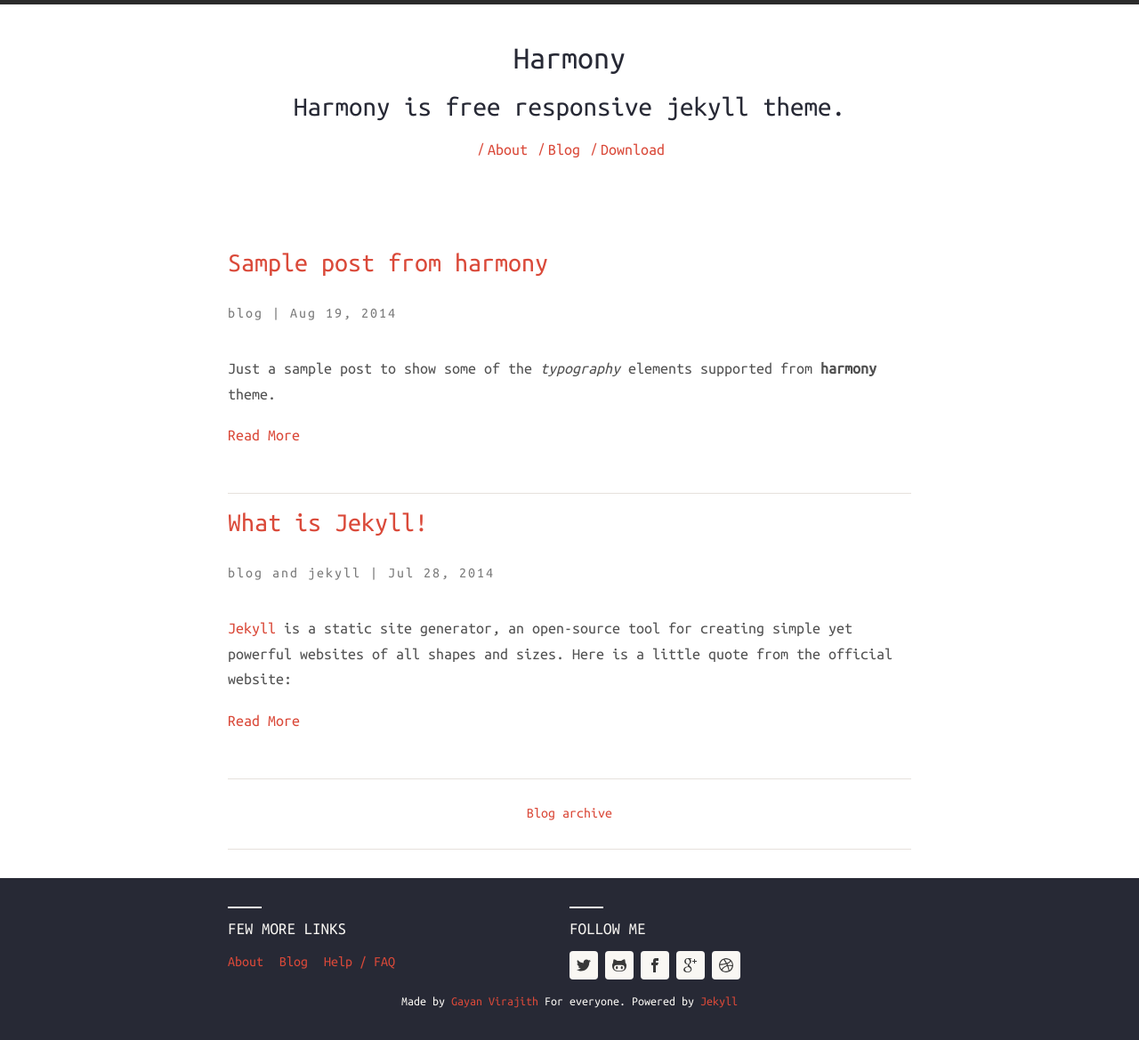
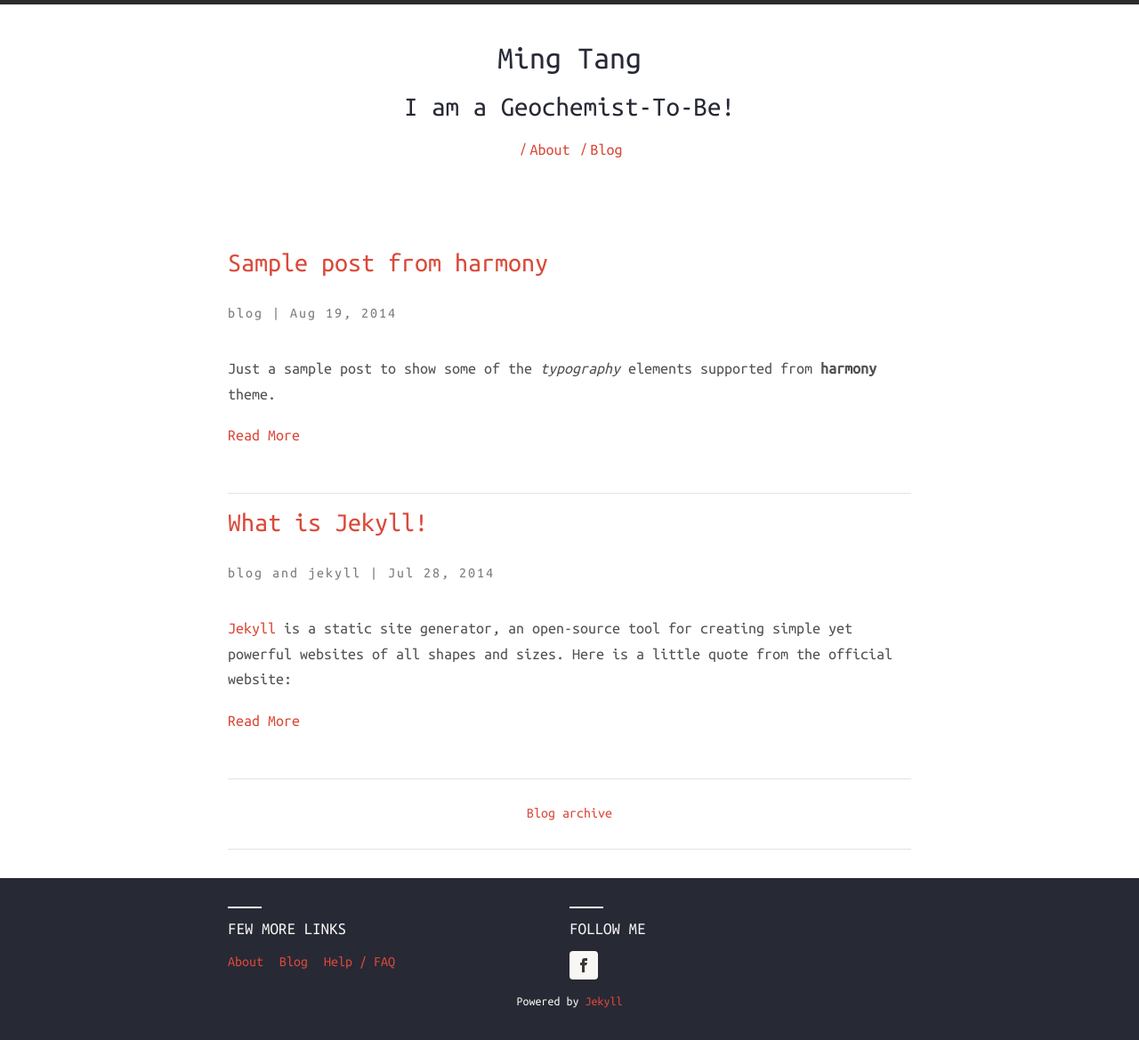
Before and after one commit to mingtang/mingtang.github.io, a Jekyll site: the page built from index.html, in a window 1280 px wide. Shown: the whole page at 89% size. Built offline with Jekyll 4.4.1, drawn with Linux system fonts in a browser that asks for light colours; nearby versions of some CDN libraries.

Commit message:
changed index wordings

```diff
--- a/_config.yml
+++ b/_config.yml
@@ -11,35 +11,33 @@
 
 # Harmony theme configuration. Please change accordingly.
 harmony:
-  name: Harmony
+  name: Ming Tang
   # Little description about your site
-  description: Harmony is free responsive jekyll theme.
+  description: I am a Geochemist-To-Be!
   # 'meta_description:' Write an awesome description for your new site here.
   # It will appear in your document head meta (for Google search results) and
   # in your feed.xml site description.
   meta_description: > #
-   Harmony is a free responsive jekyll theme by Gayan Virajith
-   and Maheshika Lakmali. Sourced on Github -
-   https://github.com/gayanvirajith/harmony
+   Personal blog belonging to Ming Tang.
   basetheme: theme-base-01 # pre defined thmes are darken, blue-water, redish.
-  author: # Author details
-    name: Gayan Virajith
-    email: gayanvirajith@gmail.com
-    url: http://gayanvirajith.github.io
+  # author: # Author details
+  #   name: Gayan Virajith
+  #   email: gayanvirajith@gmail.com
+  #   url: http://gayanvirajith.github.io
 
   # Google Analytics key, leave blank to ignore
   google_analytics_key: UA-xxxx-x
 
   # Profile links, leave blank to ignore
   social:
-    github: gayanvirajith
-    twitter: gayanvirajith
-    facebook: gayanvirajith
-    gplus: +GayanVirajith
-    dribble: gayan
+    github:
+    twitter:
+    facebook: tangming
+    gplus:
+    dribble:
     pinterest:
   # Toggle disclaimer in footer
-  show_disclaimer: true
+  show_disclaimer: false
 
 # Conversion / Build settings
 markdown:    kramdown
```
Also changed, not shown: README.md (deleted), 9 other files.
